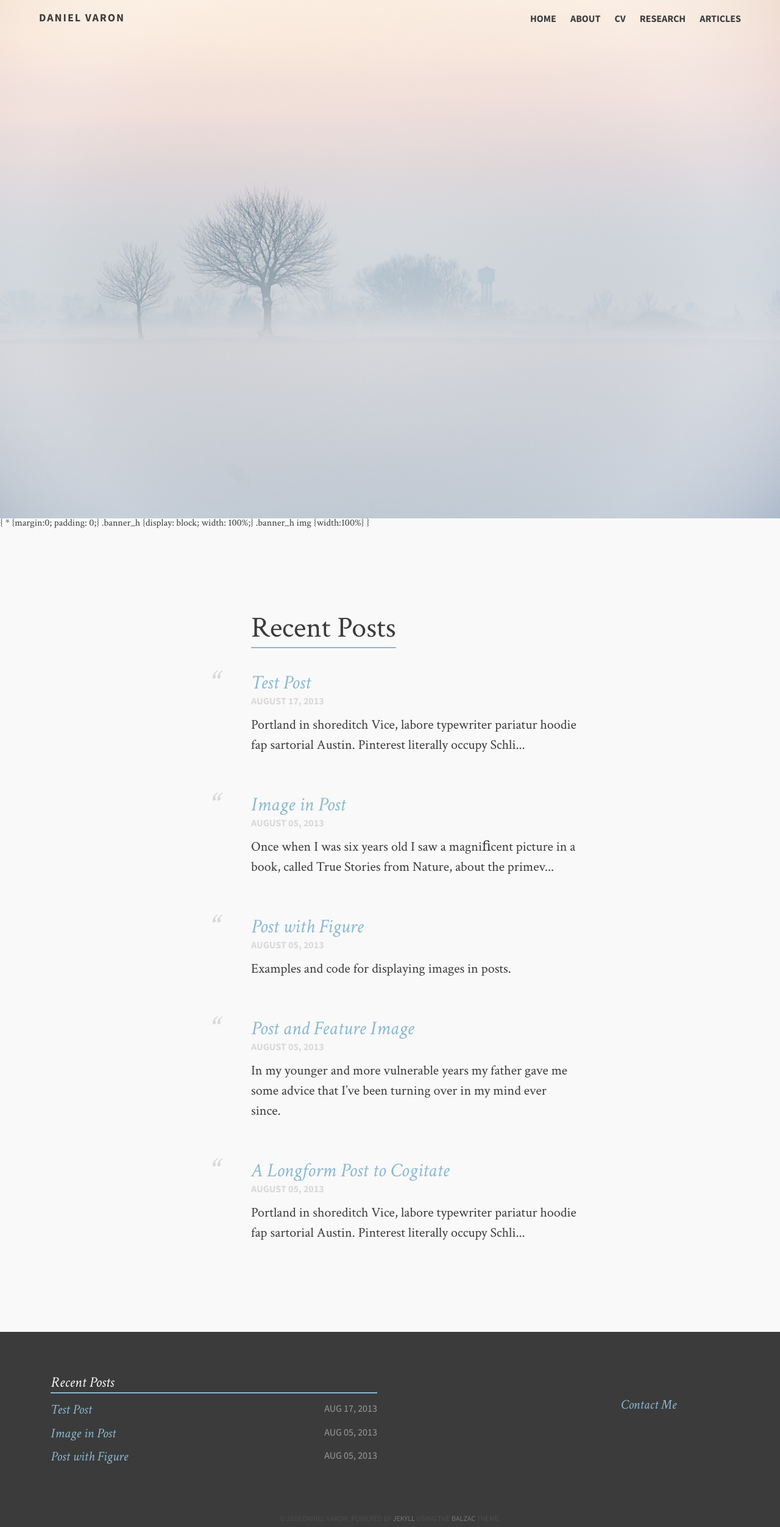
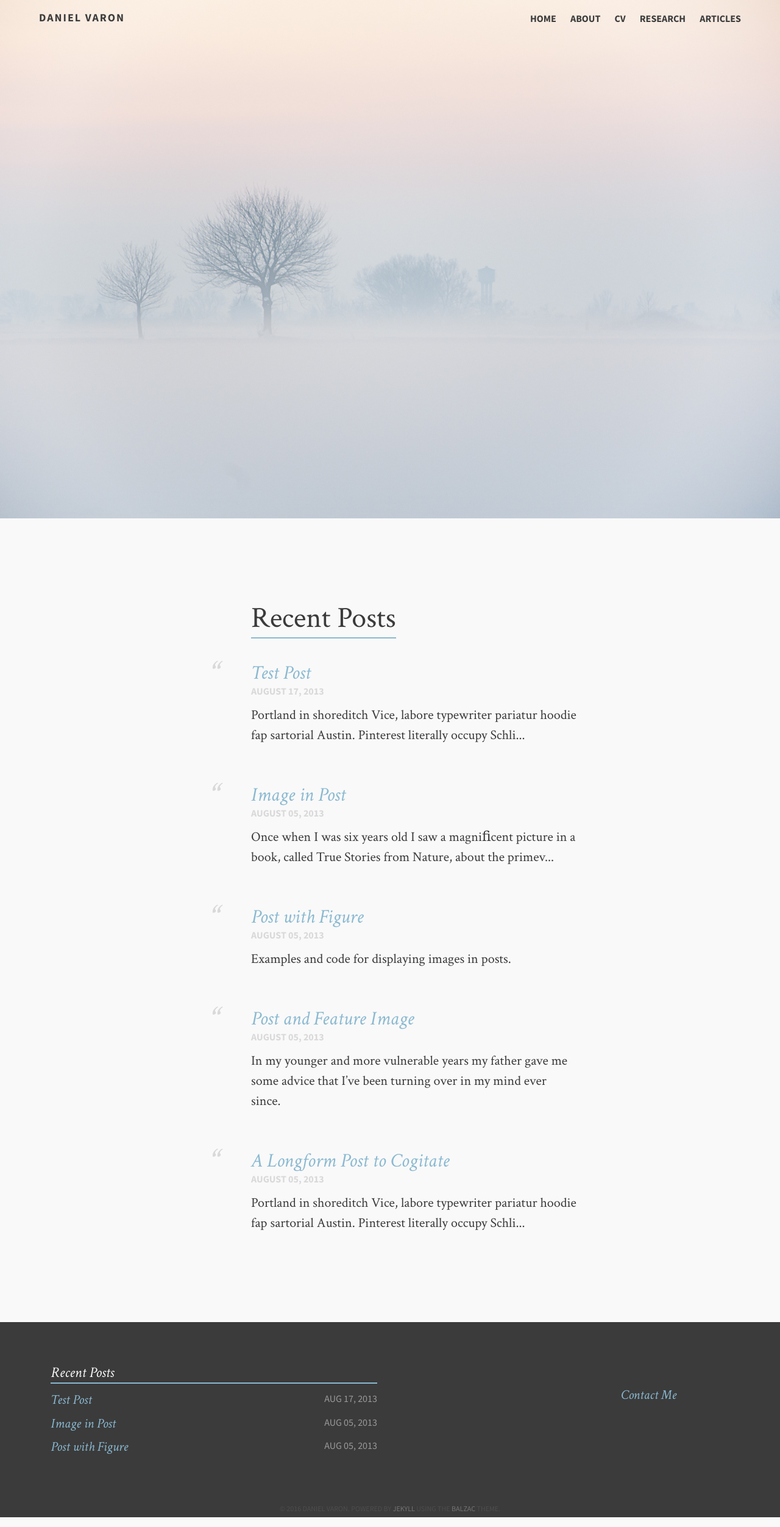
Before and after one commit to djvaron/djvaron.github.io, a Jekyll site: the page built from index.md, in a window 1280 px wide. Shown: the whole page at 61% size. Built offline with Jekyll 4.4.1, drawn with Linux system fonts in a browser that asks for light colours.

Commit message:
Update home.html

```diff
--- a/_layouts/home.html
+++ b/_layouts/home.html
@@ -1,13 +1,16 @@
+<head>
+<style>
+* {margin:0; padding: 0;}
+.banner_h {display: block; width: 100%;}
+.banner_h img {width:100%}
+</style>
+</head>
+
 {% include head-dark.html %}
 
 <span class="banner_h">
     <img src="images/soft-trees.jpg" alt="banner" />
 </span>
-{
-* {margin:0; padding: 0;}
-.banner_h {display: block; width: 100%;}
-.banner_h img {width:100%}
-}
 
     <div id='bump'>
         <section class="article archive">
```
